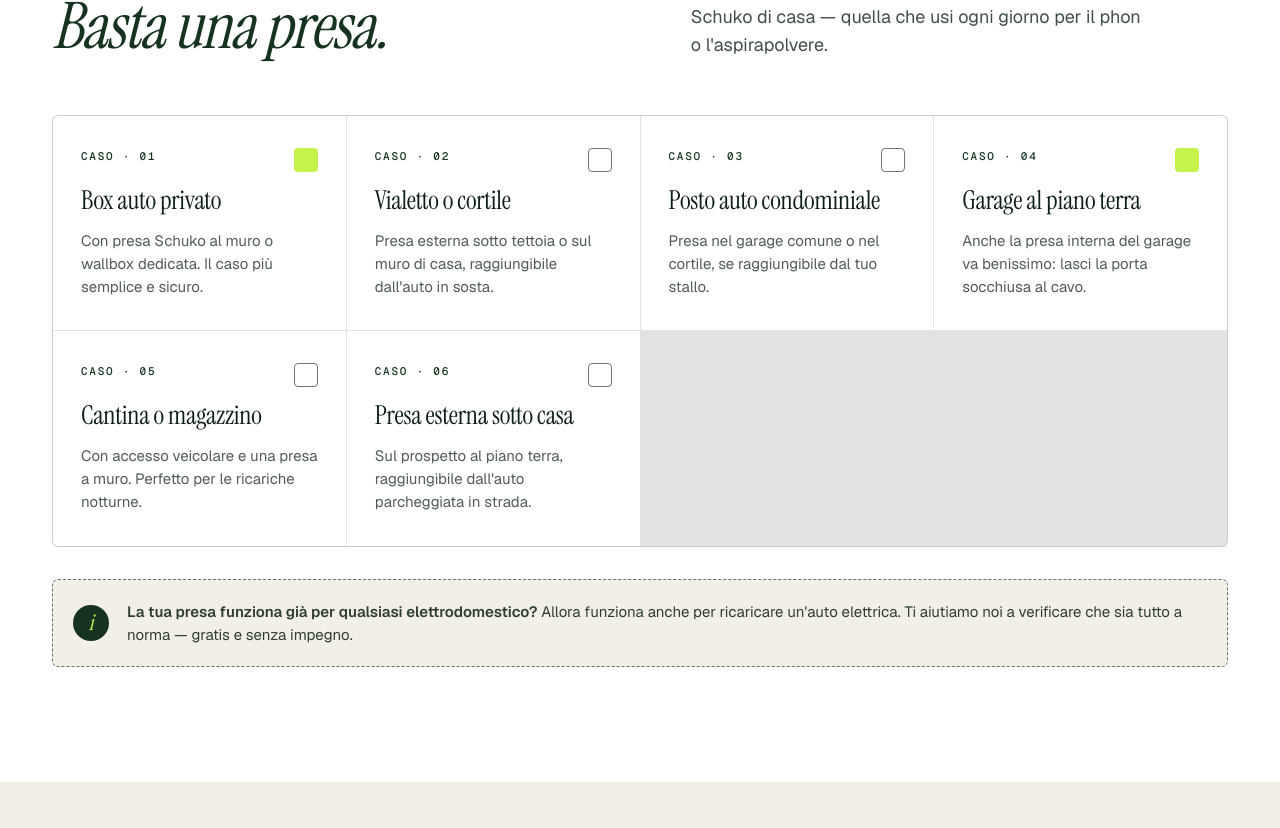
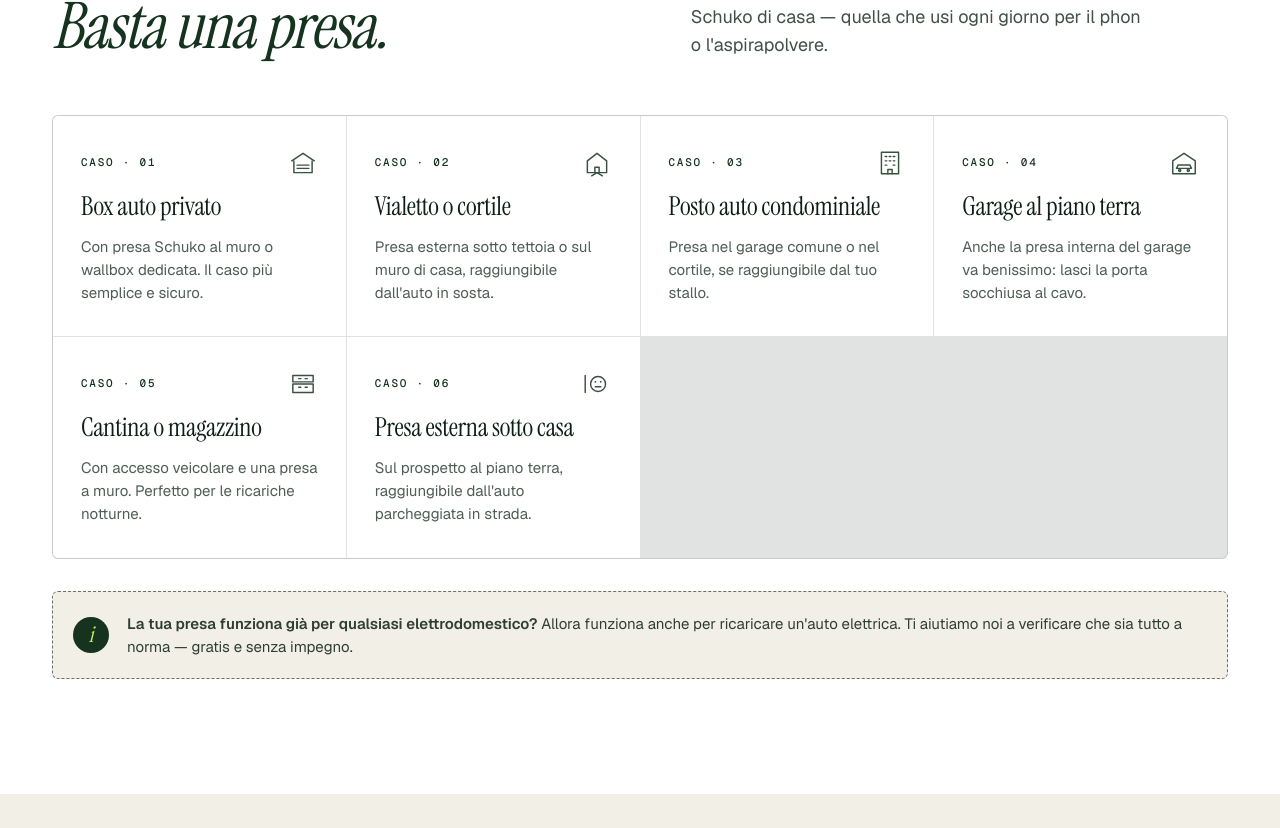
Before and after one commit to cirocchi/chargely-landing, a Next.js app: page / in a window 1280 px wide. Shown: the part 1212-2040 px from the top of the page. Built offline with nearby package versions, Linux system fonts and the light colour scheme; no server answers.

Commit message:
modifiche chi può e indirizzo google

```diff
--- a/src/app/globals.css
+++ b/src/app/globals.css
@@ -44,10 +44,35 @@ body {
   50% { opacity: 0.7; }
 }
 
+.address-autocomplete-wrapper {
+  position: relative;
+  width: 100%;
+  background: var(--paper);
+  border-radius: 999px;
+  overflow: hidden;
+}
+
 .address-autocomplete-wrapper gmp-place-autocomplete {
-  --gmpac-font-family: var(--font-sans, system-ui);
   display: block;
   width: 100%;
+  border-radius: 999px;
+  background: var(--paper);
+  --gmpac-font-family: var(--font-sans, system-ui);
+  --gmp-mat-color-surface: var(--paper);
+  --gmp-mat-color-on-surface: var(--ink);
+  --gmp-mat-color-on-surface-variant: rgba(13, 31, 20, 0.6);
+  --gmp-mat-color-outline-decorative: transparent;
+  --gmp-mat-font-family: var(--font-sans, system-ui);
+}
+
+.address-autocomplete-wrapper gmp-place-autocomplete::part(input) {
+  border: none;
+  border-radius: 999px;
+  background: var(--paper);
+  padding: 16px 22px;
+  font-family: var(--font-sans);
+  font-size: 16px;
+  color: var(--ink);
 }
 
 .address-autocomplete-wrapper input {
--- a/src/components/ChiPuo.tsx
+++ b/src/components/ChiPuo.tsx
@@ -6,6 +6,74 @@ const HOST_CASES = [
   { tag: "05", title: "Cantina o magazzino", body: "Con accesso veicolare e una presa a muro. Perfetto per le ricariche notturne." },
   { tag: "06", title: "Presa esterna sotto casa", body: "Sul prospetto al piano terra, raggiungibile dall'auto parcheggiata in strada." },
 ];
+
+function CaseIcon({ tag }: { tag: string }) {
+  const common = {
+    width: 30,
+    height: 30,
+    viewBox: "0 0 28 28",
+    fill: "none",
+    stroke: "var(--forest)",
+    strokeWidth: 1.35,
+    strokeLinecap: "round" as const,
+    strokeLinejoin: "round" as const,
+  };
+  switch (tag) {
+    case "01":
+      return (
+        <svg {...common}>
+          <path d="M3.5 12 14 5 24.5 12" />
+          <path d="M5.5 12v11h17V12" />
+          <path d="M8.5 16h11M8.5 19h11" />
+        </svg>
+      );
+    case "02":
+      return (
+        <svg {...common}>
+          <path d="M5 12 14 5 23 12v11H5z" />
+          <path d="M12 23v-5h4v5" />
+          <path d="M9 26 14 23 19 26" />
+        </svg>
+      );
+    case "03":
+      return (
+        <svg {...common}>
+          <path d="M6 4h16v20H6z" />
+          <path d="M9.5 8h1.5M13.25 8h1.5M17 8h1.5M9.5 12h1.5M13.25 12h1.5M17 12h1.5M9.5 16h1.5M17 16h1.5" />
+          <path d="M12 24v-4h4v4" />
+        </svg>
+      );
+    case "04":
+      return (
+        <svg {...common}>
+          <path d="M3.5 12 14 5 24.5 12v12H3.5z" />
+          <path d="M7 19h14l-1.6-3.2H8.6z" />
+          <circle cx="10" cy="21" r="1" />
+          <circle cx="18" cy="21" r="1" />
+        </svg>
+      );
+    case "05":
+      return (
+        <svg {...common}>
+          <path d="M4.5 6h19v6h-19z" />
+          <path d="M4.5 14h19v8h-19z" />
+          <path d="M10 9h2M16 9h2M10 17h2M16 17h2" />
+        </svg>
+      );
+    case "06":
+      return (
+        <svg {...common}>
+          <path d="M3 6v16" />
+          <circle cx="15" cy="14" r="7" />
+          <circle cx="12.5" cy="12" r="0.9" fill="var(--forest)" stroke="none" />
+          <circle cx="17.5" cy="12" r="0.9" fill="var(--forest)" stroke="none" />
+          <path d="M12.5 16.5h5" />
+        </svg>
+      );
+    default:
+      return null;
+  }
+}
 
 export default function ChiPuo() {
   return (
@@ -33,22 +101,21 @@ export default function ChiPuo() {
         </div>
 
         <div className="grid grid-cols-[repeat(auto-fit,minmax(280px,1fr))] gap-px bg-rule border border-rule rounded-md overflow-hidden">
-          {HOST_CASES.map((c, i) => (
+          {HOST_CASES.map((c) => (
             <div
               key={c.tag}
               className="bg-paper p-[32px_28px] flex flex-col gap-3.5 min-h-[200px]"
             >
-              <div className="flex justify-between items-start">
-                <span className="font-mono text-[11px] font-medium tracking-[0.16em] text-forest">
+              <div className="flex justify-between items-start gap-3">
+                <span className="font-mono text-[11px] font-medium tracking-[0.16em] text-forest mt-1.5">
                   CASO · {c.tag}
                 </span>
                 <span
-                  className="w-6 h-6 rounded"
-                  style={{
-                    background: i % 3 === 0 ? "var(--lime)" : "transparent",
-                    border: i % 3 === 0 ? "none" : "1px solid var(--rule-strong)",
-                  }}
-                />
+                  aria-hidden="true"
+                  className="shrink-0 flex items-center opacity-[0.85]"
+                >
+                  <CaseIcon tag={c.tag} />
+                </span>
               </div>
               <h3 className="font-display text-[26px] leading-[1.1] tracking-[-0.01em]">
                 {c.title}
--- a/src/components/HostForm.tsx
+++ b/src/components/HostForm.tsx
@@ -206,10 +206,10 @@ function AddressAutocomplete({
   return (
     <div
       ref={containerRef}
-      className="address-autocomplete-wrapper w-full"
+      className="address-autocomplete-wrapper"
+      data-invalid={invalid ? "true" : undefined}
       style={{
         border: `1.5px solid ${invalid ? "#B85C3C" : "var(--ink)"}`,
-        borderRadius: 999,
       }}
     />
   );
```
Also changed, not shown: 18 other files (tests, documents, lock files or other folders).
